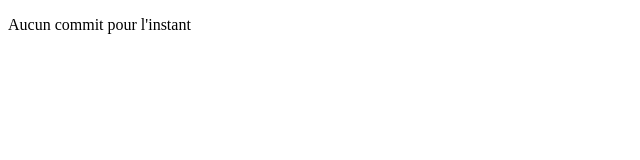
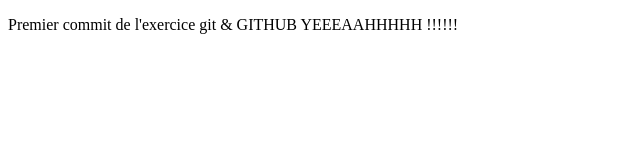
Before and after one commit to xAdriieen/openclassrooms, a plain HTML site: page index.html in a window 1280 px wide. Shown: the whole page, without its empty margins (0-640 px from the left). Drawn offline with Linux system fonts and the light colour scheme.

Commit message:
Modification du fichier html et js:  Modification de paragraphe et d'alert

```diff
--- a/index.html
+++ b/index.html
@@ -5,7 +5,10 @@
 </head>
 <body>
 
-<p>Aucun commit pour l'instant</p>
+<p>
+Premier commit de l'exercice git & GITHUB
+YEEEAAHHHHH !!!!!!
+</p>
 
 </body>
 </html>
--- a/oc.js
+++ b/oc.js
@@ -1 +1 @@
-alert("SALUT");
+alert("HELLO WORLD !!!");
```
Also changed, not shown: readme.txt (added).
